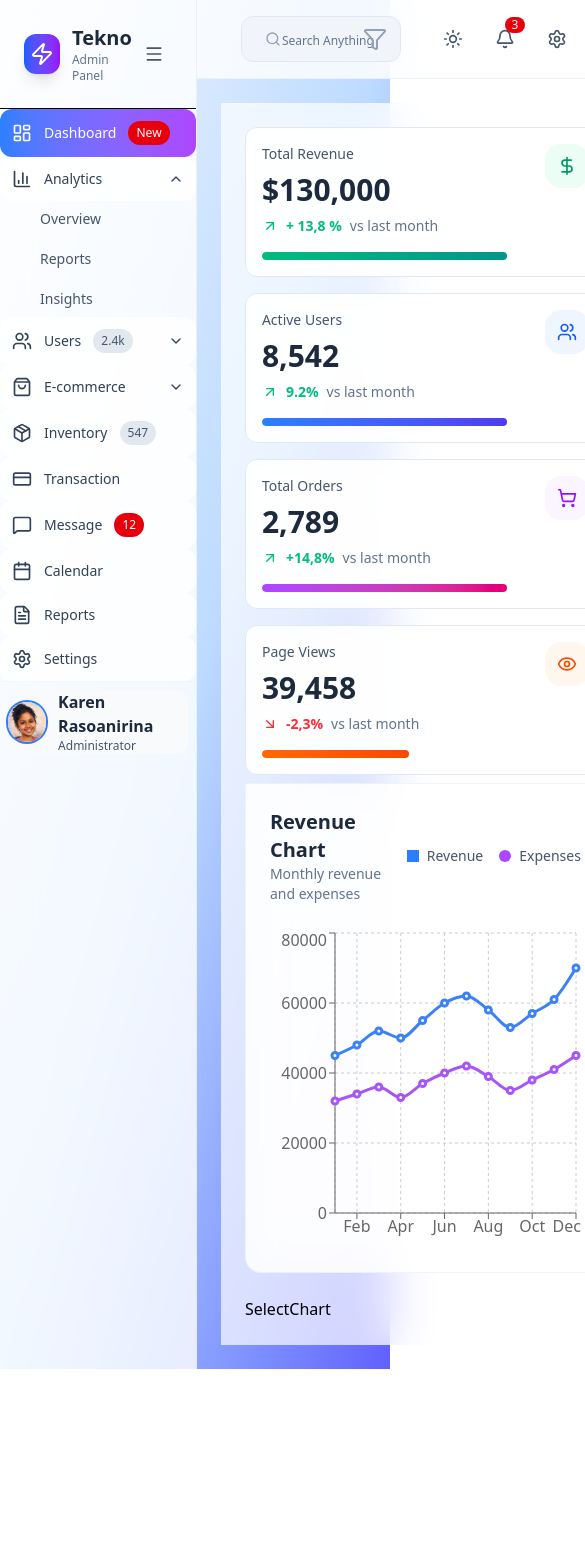
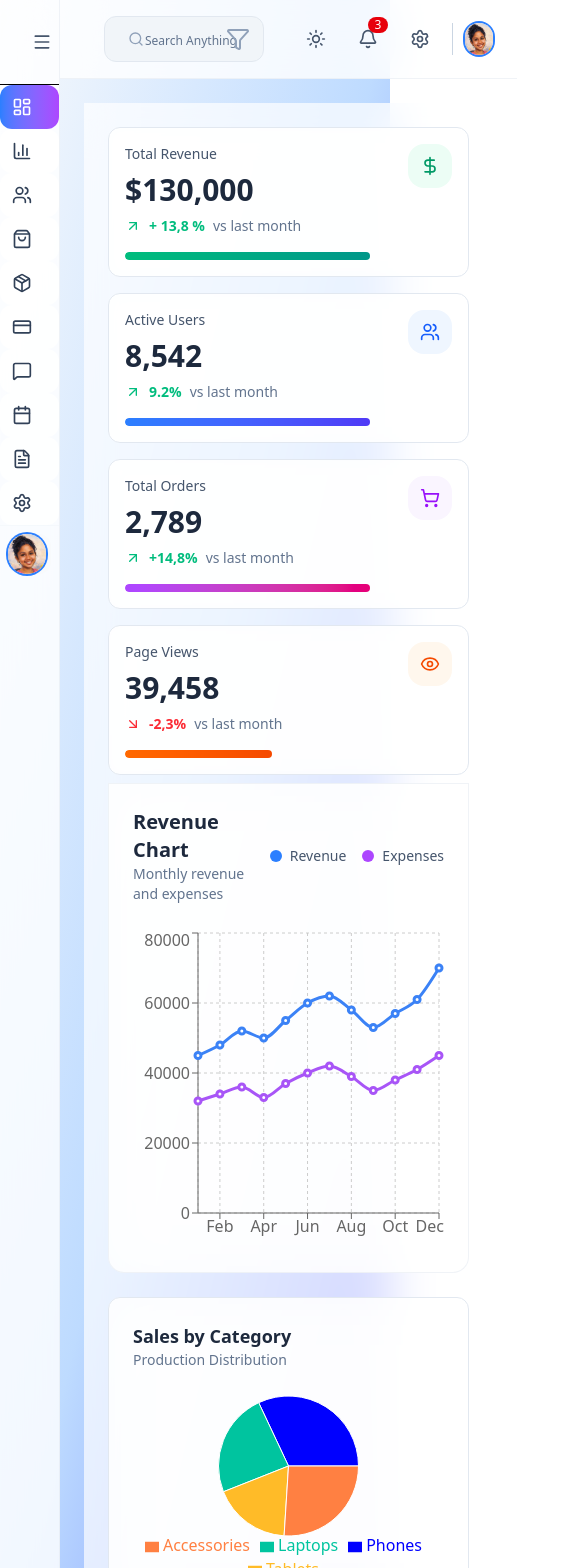
Before and after one commit to karen-rasoanirina/admin-dashboard, a React (Vite) app: page / in a window 390 px wide. Shown: the top 1568 px of the page, 585 px wide, since content can reach past the window. Before the commit the page ends 1369 px from the top, so only its background shows below. Built offline with nearby package versions, Linux system fonts and the light colour scheme.

Commit message:
piechart

```diff
--- a/src/App.tsx
+++ b/src/App.tsx
@@ -1,14 +1,21 @@
 import Sidebar from './components/Layout/Sidebar';
 import Header from './components/Layout/Header';
-import { useState } from 'react';
+import { useState, useEffect } from 'react';
 import Dashboard from './components/Dashboard/Dashboard';
 type Page ='dashboard' | 'settings'| 'profile' | 'analytics' | 'users' | 'ecommerce' | 'inventory' |'transaction' |'message' | 'calendar' |'reports'
 function App() {
   const [sideBarCollapsed, setsideBarCollapsed] = useState(false);
   const [currentPage, setCurrentPage] = useState<Page>('dashboard')
+  useEffect(() => {
+  // si l'écran est petit (<768px), on collapse par défaut
+  if (window.innerWidth < 768) {
+    setsideBarCollapsed(true)
+  }
+}, [])
+
+  return (
 
 
-  return (
     <div className="min-h-screen bg-linear-to-br from-slate-50 via-blue-200 to-indigo-500 dark:from-slate-900 dark:via-slate-800 dark:to-slate-900
     transition-all duration-500">
       <div className='flex min-h-screen'>
--- a/src/components/Dashboard/ChartSection.tsx
+++ b/src/components/Dashboard/ChartSection.tsx
@@ -4,7 +4,7 @@ import SelectChart from "./SelectChart"
 const ChartSection = () => {
   return (
     <div className="grid grid-cols-1 xl:grid-cols-3 gap-6">
-        <div className="xl:col-span-2">
+        <div className="xl:col-span-2 w-full h-auto">
             <RevenueChart/>
         </div>
         <div className="space-y-6">
--- a/src/components/Dashboard/RevenueChart.tsx
+++ b/src/components/Dashboard/RevenueChart.tsx
@@ -37,8 +37,8 @@ const data = [
             </div>
             <div className="flex items-center space-x-4">
                 <div className="flex items-center space-x-2">
-                    <div className="w-3 h-3 bg-blue-500"></div>
-                    <div className="text-sm text-slate-600 dark:text-slate-400 rounded-full">
+                    <div className="w-3 h-3 bg-blue-500 rounded-full"></div>
+                    <div className="text-sm text-slate-600 dark:text-slate-400 ">
                         <span>Revenue</span>
                     </div>
                 </div>
--- a/src/components/Dashboard/SelectChart.tsx
+++ b/src/components/Dashboard/SelectChart.tsx
@@ -1,7 +1,55 @@
+import {
+  PieChart,
+  Pie,
+  Cell,
+  Tooltip,
+  Legend,
+  ResponsiveContainer,
+} from "recharts";
 
+const data = [
+  { name: "Phones", value: 32, color: "#0000FF" },
+  { name: "Laptops", value: 24, color: "#00C49F" },
+  { name: "Tablets", value: 18, color: "#FFBB28" },
+  { name: "Accessories", value: 26, color: "#FF8042" },
+];
 const SelectChart = () => {
   return (
-    <div>SelectChart</div>
+    <div className="bg-white/80 dark:bg-slate-900/80 backdrop-blur-xl rounded-xl
+    p-6 border border-slate-200 dark:border-slate-700">
+        <div className="mb-6">
+            <h3 className="text-lg font-bold text-slate-800 dark:text-white">
+                Sales by Category
+            </h3>
+            <p className="text-sm text-slate-500 dark:text-slate-400">
+                Production Distribution
+            </p>
+        </div>
+        <div className="h-48">
+            <ResponsiveContainer width="100%" height="100%">
+                <PieChart>
+                    <Pie
+                    data={data}
+                    dataKey="value"
+                    nameKey="name"
+                    cx="50%"
+                    cy="50%"
+                    outerRadius={70}
+                    >
+                    {data.map((entry, index)=>(
+                        <Cell key={`cell-${index}`} fill={entry.color}/>
+                    ))}
+                    </Pie>
+                    <Tooltip/>
+                    <Legend/>
+                </PieChart>
+
+            </ResponsiveContainer>
+
+
+        </div>
+
+    </div>
   )
 }
 
```
